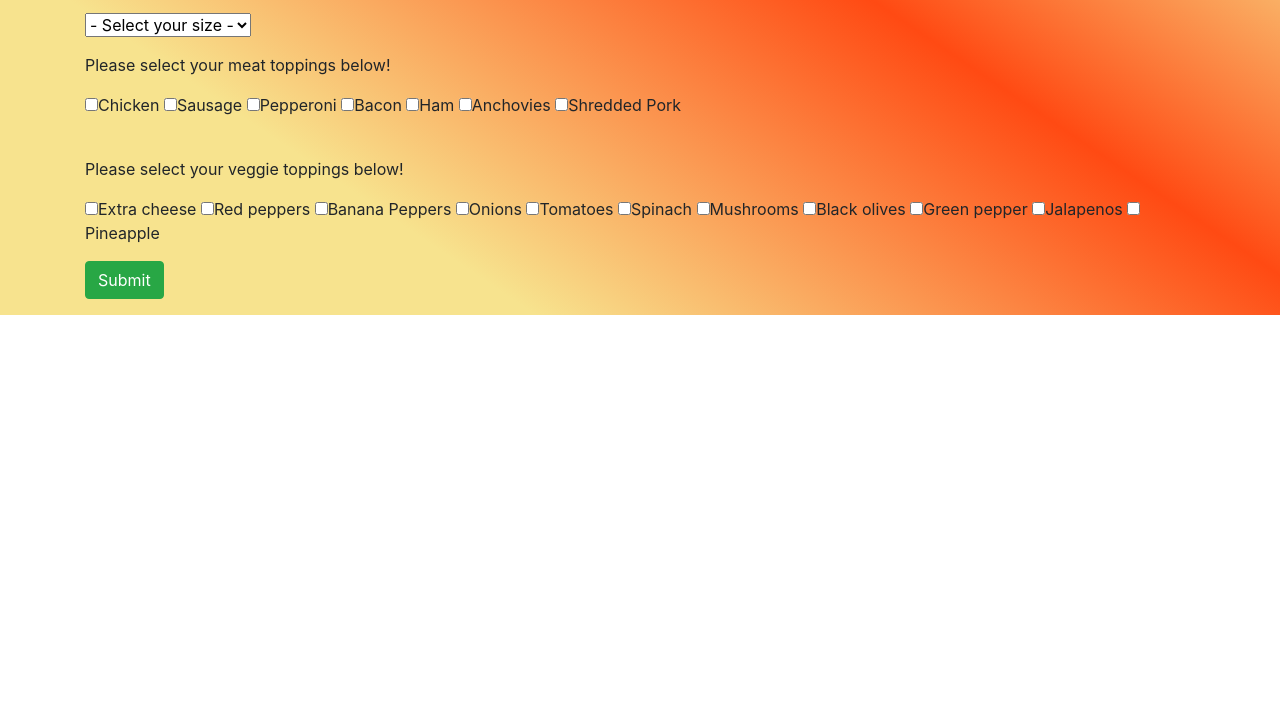
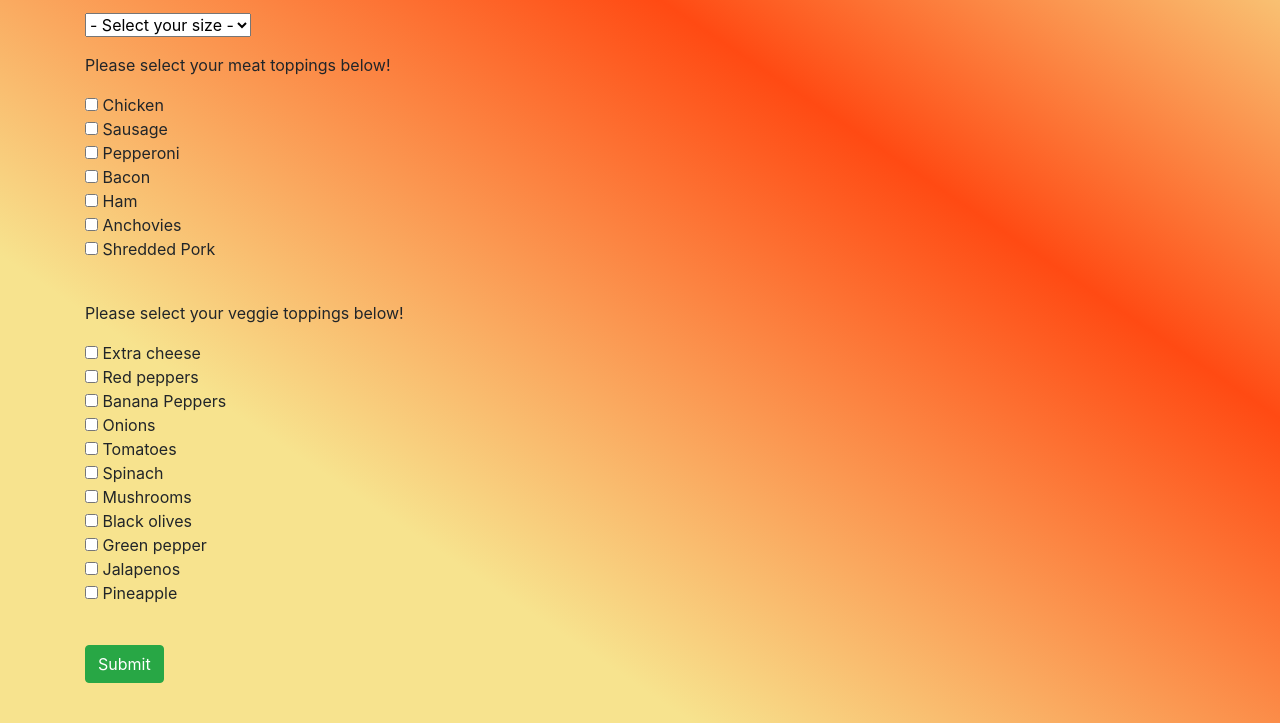
Before and after one commit to diegosalazar343/pizza-parlor, a plain HTML site: page index.html in a window 1280 px wide. Shown: the part 211-934 px from the top of the page. Before the commit the page ends 800 px from the top, so only its background shows below. Drawn offline with Linux system fonts and the light colour scheme.

Commit message:
clean up html

```diff
--- a/index.html
+++ b/index.html
@@ -26,40 +26,36 @@
       </select>
       <div class="form-group" id="meat-toppings">
         <p>Please select your meat toppings below!</p>
-        <input type="checkbox" name="meat" value="7">Chicken
-        <input type="checkbox" name="meat" value="1">Sausage
-        <input type="checkbox" name="meat" value="1">Pepperoni
-        <input type="checkbox" name="meat" value="2">Bacon
-        <input type="checkbox" name="meat" value="1">Ham
-        <input type="checkbox" name="meat" value="5">Anchovies
-        <input type="checkbox" name="meat" value="4">Shredded Pork
+        <input type="checkbox" name="meat" value="1">  Chicken<br>
+        <input type="checkbox" name="meat" value="1">  Sausage<br>
+        <input type="checkbox" name="meat" value="1">  Pepperoni<br>
+        <input type="checkbox" name="meat" value="1">  Bacon<br>
+        <input type="checkbox" name="meat" value="1">  Ham<br>
+        <input type="checkbox" name="meat" value="1">  Anchovies<br>
+        <input type="checkbox" name="meat" value="1">  Shredded Pork<br>
       </div>
       <br>
       <div class="form-group" id="veggie-toppings">
         <p>Please select your veggie toppings below!</p>
-        <input type="checkbox" name="veggies" value="3">Extra cheese
-        <input type="checkbox" name="veggies" value="1">Red peppers
-        <input type="checkbox" name="veggies" value="1">Banana Peppers
-        <input type="checkbox" name="veggies" value="1">Onions
-        <input type="checkbox" name="veggies" value="2">Tomatoes
-        <input type="checkbox" name="veggies" value="1">Spinach
-        <input type="checkbox" name="veggies" value="1">Mushrooms
-        <input type="checkbox" name="veggies" value="1">Black olives
-        <input type="checkbox" name="veggies" value="1">Green pepper
-        <input type="checkbox" name="veggies" value="1">Jalapenos
-        <input type="checkbox" name="veggies" value="15">Pineapple
+        <input type="checkbox" name="veggies" value="1">  Extra cheese<br>
+        <input type="checkbox" name="veggies" value="1">  Red peppers<br>
+        <input type="checkbox" name="veggies" value="1">  Banana Peppers<br>
+        <input type="checkbox" name="veggies" value="1">  Onions<br>
+        <input type="checkbox" name="veggies" value="2">  Tomatoes<br>
+        <input type="checkbox" name="veggies" value="1">  Spinach<br>
+        <input type="checkbox" name="veggies" value="1">  Mushrooms<br>
+        <input type="checkbox" name="veggies" value="1">  Black olives<br>
+        <input type="checkbox" name="veggies" value="1">  Green pepper<br>
+        <input type="checkbox" name="veggies" value="1">  Jalapenos<br>
+        <input type="checkbox" name="veggies" value="1">  Pineapple<br>
       </div>
+      <br>
       <button type="submit" class="btn btn-success" id="pizzaSubmit">Submit</button>
     </form>
+    <br>
     <div id="Results">
       <p><span id="order"></span></p>
     </div>
   </div>
-
 </body>
 </html>
-
-
-<!-- user can choose one or more individual toppings
-
-see the final cost. -->
```
